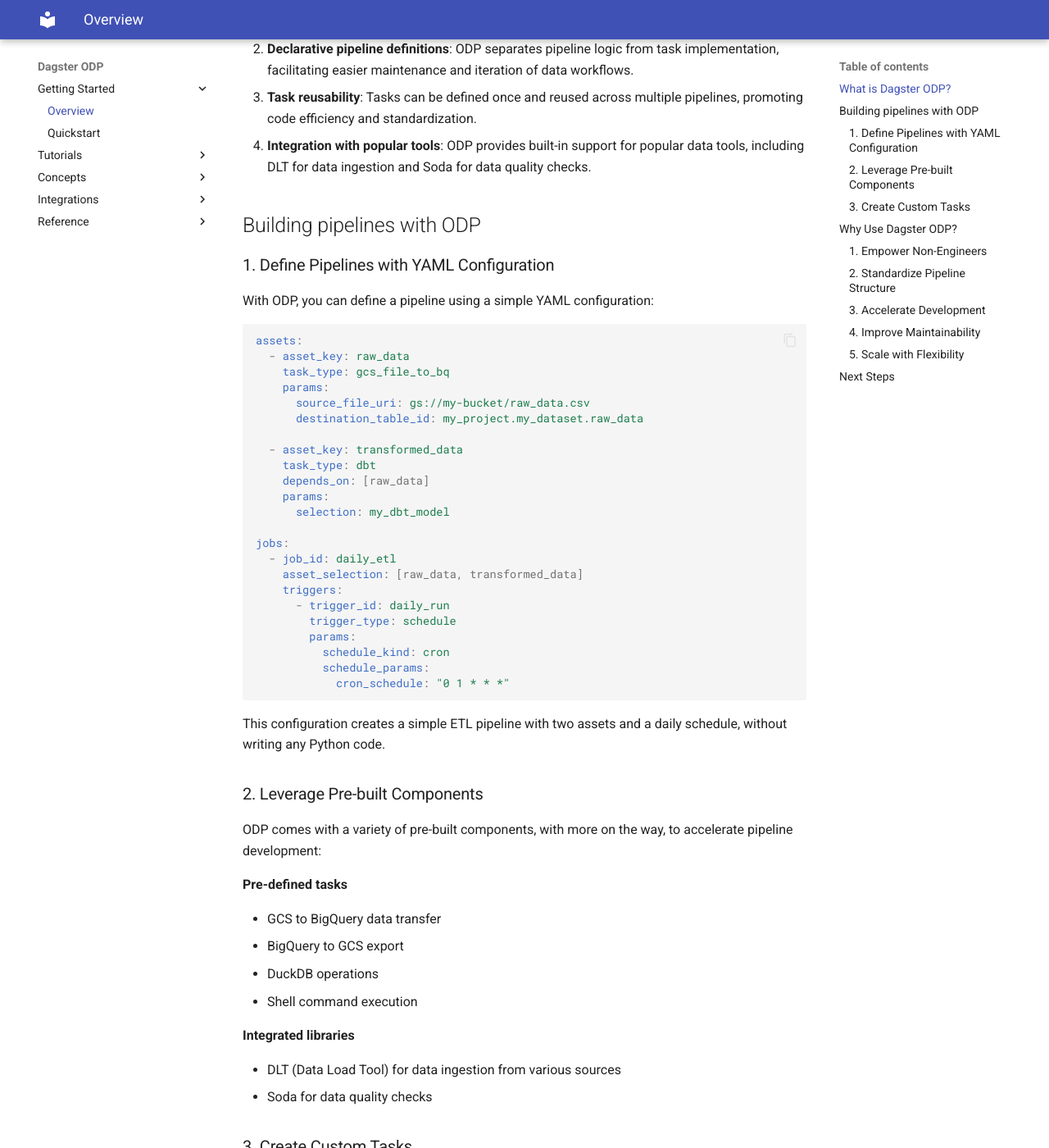
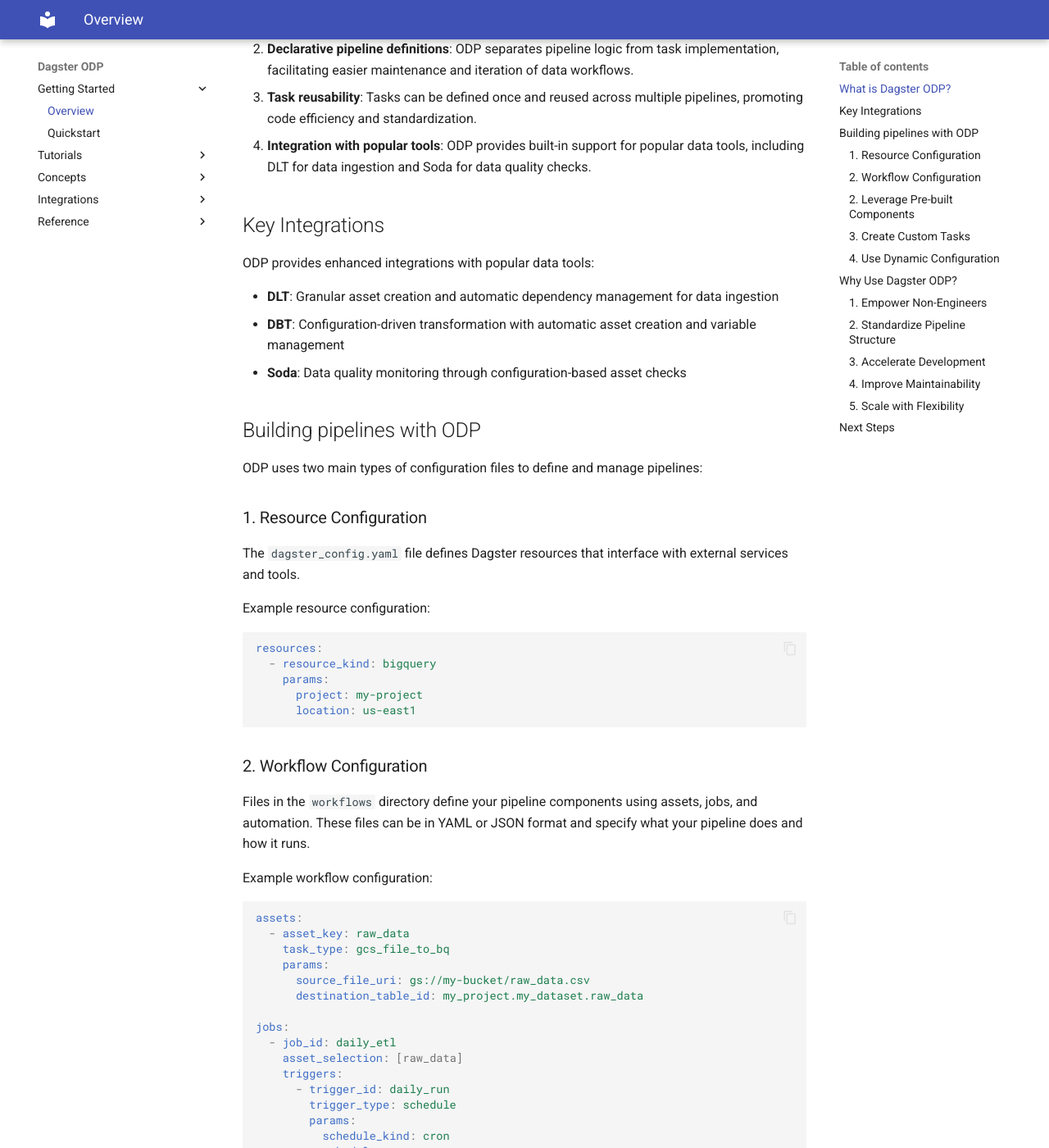
Before and after one commit to runodp/dagster-odp, an MkDocs documentation site: the page built from docs/getting-started/overview.md, in a window 1280 px wide and 1400 px high, scrolled down 478 px. Shown: the whole window at 82% size. Built offline with MkDocs 1.6.1 and Material for MkDocs 9.7.7, drawn with Linux system fonts in a browser that asks for light colours; some of the changed text lies outside the part shown.

Commit message:
Updated the index and overview pages

````diff
--- a/docs/getting-started/overview.md
+++ b/docs/getting-started/overview.md
@@ -11,12 +11,36 @@
 3. **Task reusability**: Tasks can be defined once and reused across multiple pipelines, promoting code efficiency and standardization.
 4. **Integration with popular tools**: ODP provides built-in support for popular data tools, including DLT for data ingestion and Soda for data quality checks.
 
+## Key Integrations
+
+ODP provides enhanced integrations with popular data tools:
+
+- **DLT**: Granular asset creation and automatic dependency management for data ingestion
+- **DBT**: Configuration-driven transformation with automatic asset creation and variable management
+- **Soda**: Data quality monitoring through configuration-based asset checks
+
 ## Building pipelines with ODP
 
-### 1. Define Pipelines with YAML Configuration
+ODP uses two main types of configuration files to define and manage pipelines:
 
-With ODP, you can define a pipeline using a simple YAML configuration:
+### 1. Resource Configuration
 
+The `dagster_config.yaml` file defines Dagster resources that interface with external services and tools.
+
+Example resource configuration:
+```yaml
+resources:
+  - resource_kind: bigquery
+    params:
+      project: my-project
+      location: us-east1
+```
+
+### 2. Workflow Configuration
+
+Files in the `workflows` directory define your pipeline components using assets, jobs, and automation. These files can be in YAML or JSON format and specify what your pipeline does and how it runs.
+
+Example workflow configuration:
 ```yaml
 assets:
   - asset_key: raw_data
@@ -25,15 +49,9 @@
       source_file_uri: gs://my-bucket/raw_data.csv
       destination_table_id: my_project.my_dataset.raw_data
 
-  - asset_key: transformed_data
-    task_type: dbt
-    depends_on: [raw_data]
-    params:
-      selection: my_dbt_model
-
 jobs:
   - job_id: daily_etl
-    asset_selection: [raw_data, transformed_data]
+    asset_selection: [raw_data]
     triggers:
       - trigger_id: daily_run
         trigger_type: schedule
@@ -43,7 +61,12 @@
             cron_schedule: "0 1 * * *"
 ```
 
-This configuration creates a simple ETL pipeline with two assets and a daily schedule, without writing any Python code.
+This workflow configuration creates a simple ETL pipeline that:
+
+- Loads data from GCS to BigQuery
+- Runs automatically every day at 1 AM
+
+All of this is achieved without writing any Python code. You can split workflow configurations across multiple files for better organization, and they can reference resources defined in your `dagster_config.yaml`.
 
 ### 2. Leverage Pre-built Components
 
@@ -93,6 +116,15 @@
       columns_to_hash: ["email", "phone_number", "social_security_number"]
 ```
 
+### 4. Use Dynamic Configuration
+
+ODP supports various configuration variables and features:
+
+- Time-based partitioning for incremental processing
+- Variable substitution using context, resource, and parent asset information
+- Date formatting helpers for working with different date formats
+- Sensor context passing for event-driven pipelines
+
 ## Why Use Dagster ODP?
 
 ### 1. Empower Non-Engineers
@@ -112,4 +144,9 @@
 
 ## Next Steps
 
-Now that you're familiar with Dagster ODP's concepts and benefits, you're ready to start building your first pipeline. Check out our [Quickstart Guide](./quickstart.md) to get started, the [Tutorials](../tutorials/tutorials.md) for more advanced real-world use cases, or dive into the Concepts section for a deeper understanding of ODP's components.
+Now that you're familiar with Dagster ODP's concepts and benefits, you're ready to start building your first pipeline. Check out our:
+
+- [Quickstart Guide](./quickstart.md) to get started
+- [Tutorials](../tutorials/tutorials.md) for more advanced real-world use cases
+- [Concepts](../concepts/concepts.md) section for a deeper understanding of ODP's components
+- [Integrations](../integrations/integrations.md) documentation to learn about tool-specific features
````
Also changed, not shown: docs/index.md (+5 -3 lines).
